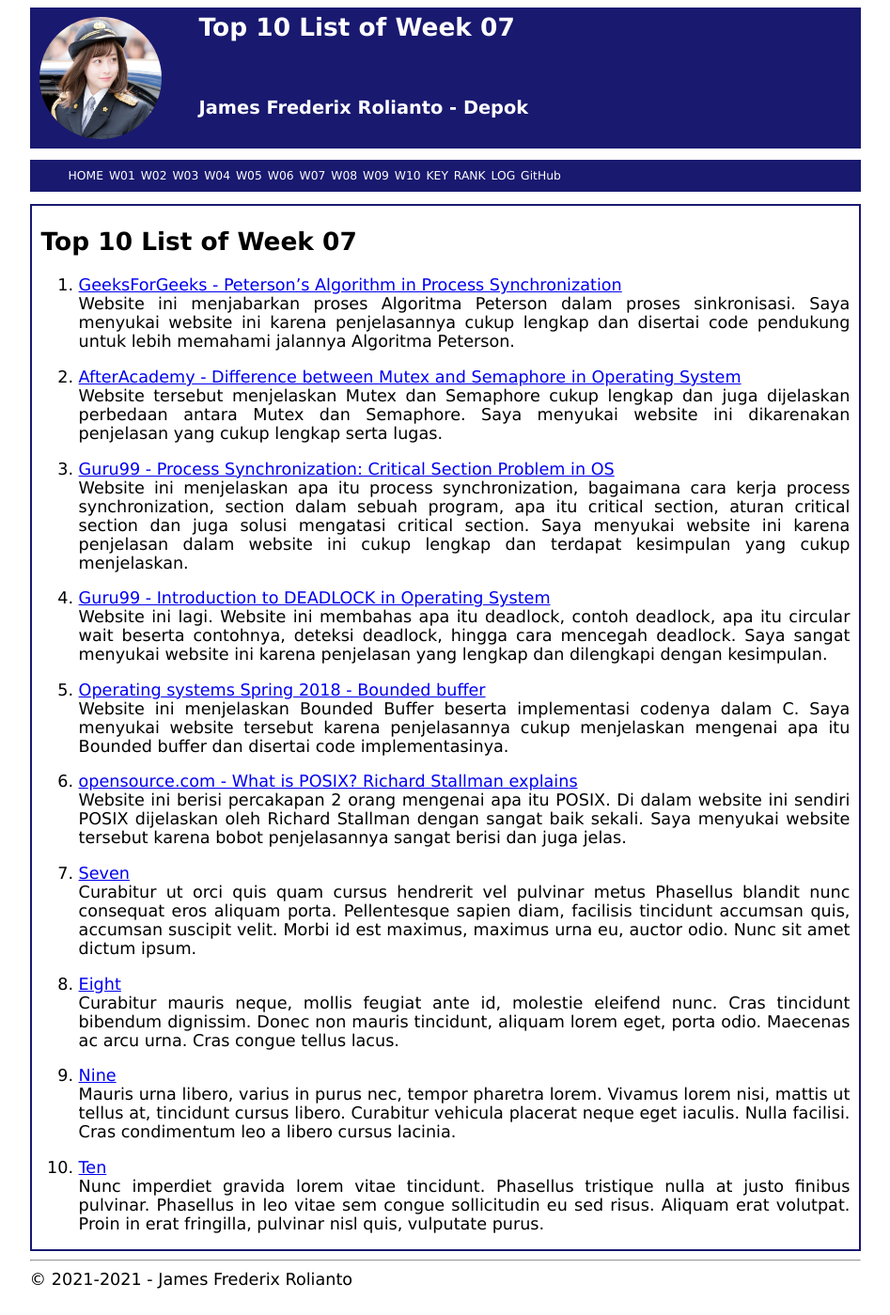
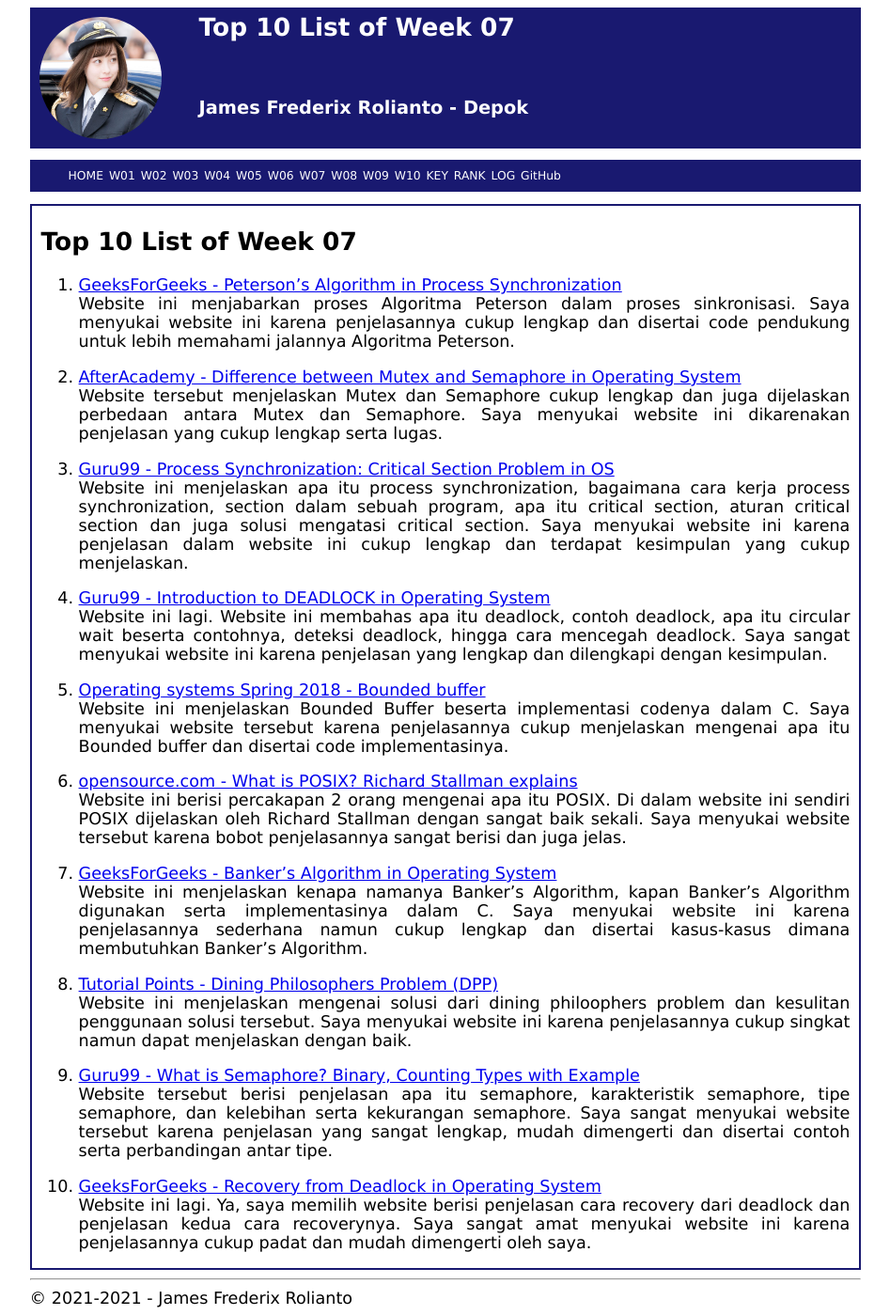
Before and after one commit to SinusCosinusTangen/os211, a Jekyll site: the page built from w07.md, in a window 1280 px wide. Shown: the whole page at 94% size, without its empty margins (166-1113 px from the left). Built offline with Jekyll 4.4.1, drawn with Linux system fonts in a browser that asks for light colours; our own code applies the rules of GitHub Pages for plain Markdown files.

Commit message:
OS211 SinusCosinusTangen

```diff
--- a/w07.md
+++ b/w07.md
@@ -30,30 +30,20 @@ cukup menjelaskan mengenai apa itu Bounded buffer dan disertai code implementasi
 Website ini berisi percakapan 2 orang mengenai apa itu POSIX. Di dalam website ini sendiri POSIX dijelaskan oleh Richard Stallman dengan
 sangat baik sekali. Saya menyukai website tersebut karena bobot penjelasannya sangat berisi dan juga jelas.
 
-7. [Seven](https://en.wikipedia.org/wiki/7)<br>
-Curabitur ut orci quis quam cursus hendrerit vel pulvinar metus
-Phasellus blandit nunc consequat eros aliquam porta.
-Pellentesque sapien diam, facilisis tincidunt accumsan quis, accumsan suscipit velit.
-Morbi id est maximus, maximus urna eu, auctor odio.
-Nunc sit amet dictum ipsum.
+7. [GeeksForGeeks - Banker’s Algorithm in Operating System](https://www.geeksforgeeks.org/bankers-algorithm-in-operating-system-2/)<br>
+Website ini menjelaskan kenapa namanya Banker’s Algorithm, kapan Banker’s Algorithm digunakan serta implementasinya dalam C.
+Saya menyukai website ini karena penjelasannya sederhana namun cukup lengkap dan disertai kasus-kasus dimana membutuhkan
+Banker’s Algorithm.
 
-8. [Eight](https://en.wikipedia.org/wiki/8)<br>
-Curabitur mauris neque, mollis feugiat ante id, molestie eleifend nunc.
-Cras tincidunt bibendum dignissim.
-Donec non mauris tincidunt, aliquam lorem eget, porta odio.
-Maecenas ac arcu urna.
-Cras congue tellus lacus.
+8. [Tutorial Points - Dining Philosophers Problem (DPP)](https://www.tutorialspoint.com/dining-philosophers-problem-dpp)<br>
+Website ini menjelaskan mengenai solusi dari dining philoophers problem dan kesulitan penggunaan solusi tersebut.
+Saya menyukai website ini karena penjelasannya cukup singkat namun dapat menjelaskan dengan baik.
 
-9. [Nine](https://en.wikipedia.org/wiki/9)<br>
-Mauris urna libero, varius in purus nec, tempor pharetra lorem.
-Vivamus lorem nisi, mattis ut tellus at, tincidunt cursus libero.
-Curabitur vehicula placerat neque eget iaculis.
-Nulla facilisi.
-Cras condimentum leo a libero cursus lacinia.
+9. [Guru99 - What is Semaphore? Binary, Counting Types with Example](https://www.guru99.com/semaphore-in-operating-system.html)<br>
+Website tersebut berisi penjelasan apa itu semaphore, karakteristik semaphore, tipe semaphore, dan kelebihan serta kekurangan semaphore.
+Saya sangat menyukai website tersebut karena penjelasan yang sangat lengkap, mudah dimengerti dan disertai contoh serta perbandingan
+antar tipe.
 
-10. [Ten](https://en.wikipedia.org/wiki/10)<br>
-Nunc imperdiet gravida lorem vitae tincidunt.
-Phasellus tristique nulla at justo finibus pulvinar.
-Phasellus in leo vitae sem congue sollicitudin eu sed risus.
-Aliquam erat volutpat.
-Proin in erat fringilla, pulvinar nisl quis, vulputate purus.
+10. [GeeksForGeeks - Recovery from Deadlock in Operating System](https://www.geeksforgeeks.org/recovery-from-deadlock-in-operating-system/)<br>
+Website ini lagi. Ya, saya memilih website berisi penjelasan cara recovery dari deadlock dan penjelasan kedua cara recoverynya.
+Saya sangat amat menyukai website ini karena penjelasannya cukup padat dan mudah dimengerti oleh saya.
```
